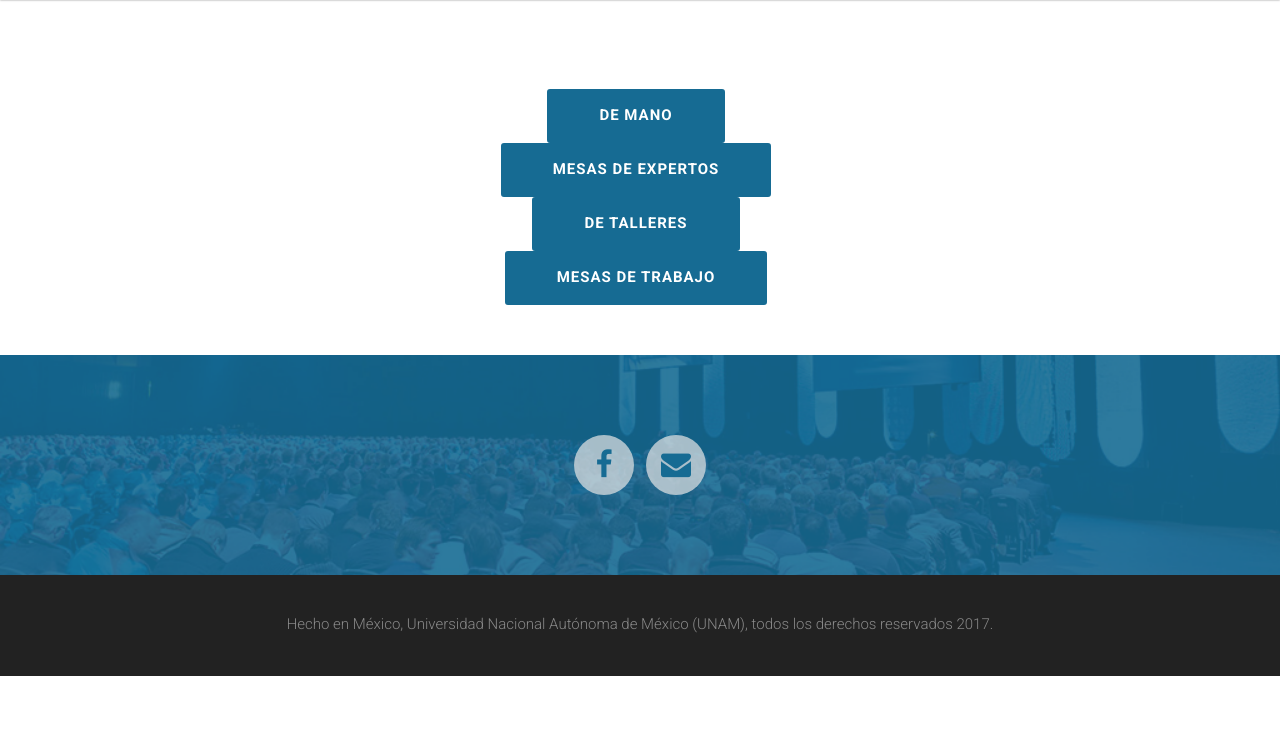
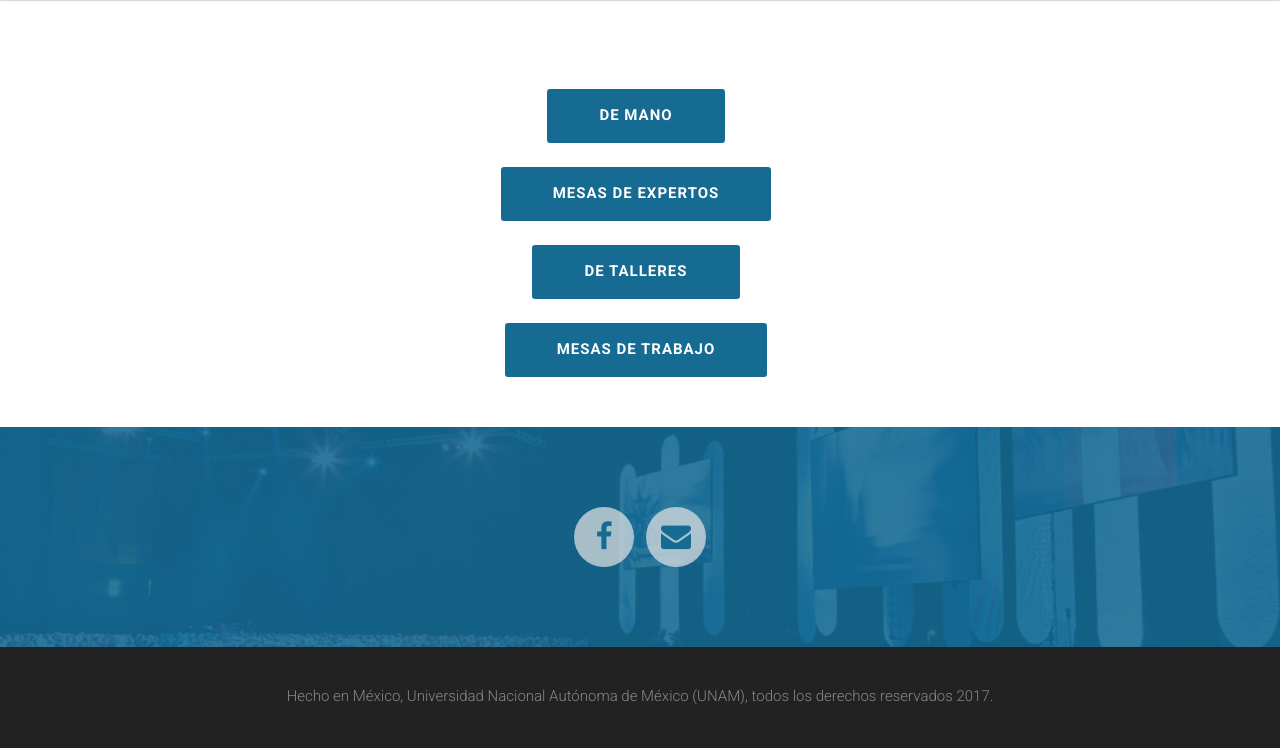
Before and after one commit to adriansolanorobles/congreso, a Django app: page /programa/ in a window 1280 px wide. Shown: the part 61-809 px from the top of the page. Before the commit the page ends 737 px from the top, so only its background shows below. Run offline with Django 3.2, Linux system fonts and the light colour scheme; some libraries are stand-ins or nearby versions.

Commit message:
agregue los programas

```diff
--- a/templates/landing/programa.html
+++ b/templates/landing/programa.html
@@ -11,16 +11,19 @@
 
 						<div class="col-md-12 schedule-download text-center">
 							<a href="http://www.habilidadesparaadolescentes.com/archivos/programa.pdf" target="_blank" class="btn btn-lg">De mano</a>
-						</div>
-						<div class="col-md-12 schedule-download text-center">
+							<br>
+							<br>
 							<a href="http://www.habilidadesparaadolescentes.com/archivos/mesas_de_expertos.pdf" target="_blank" class="btn btn-lg">Mesas de expertos</a>
-						</div>
-						<div class="col-md-12 schedule-download text-center">
+							<br>
+							<br>
 							<a href="http://www.habilidadesparaadolescentes.com/archivos/de_talleres.pdf" target="_blank" class="btn btn-lg">De talleres</a>
-						</div>
-						<div class="col-md-12 schedule-download text-center">
+							<br>
+							<br>
 							<a href="http://www.habilidadesparaadolescentes.com/archivos/mesas_de_trabajo.pdf" target="_blank" class="btn btn-lg">Mesas de trabajo</a>
 						</div>
+
+
+
 					</div>
 
 				</div>    <!-- End container -->
```
